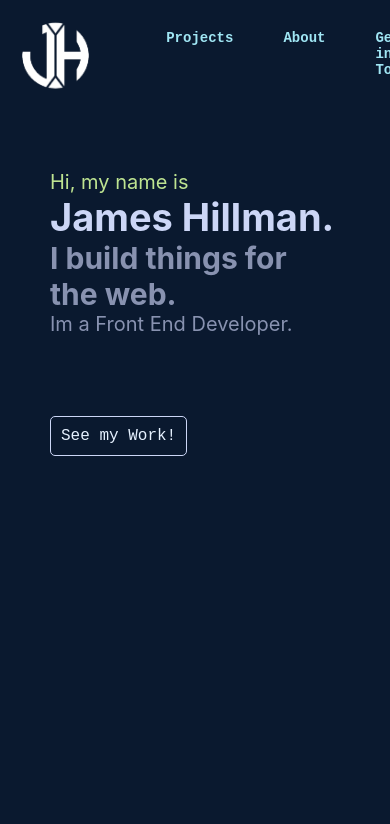
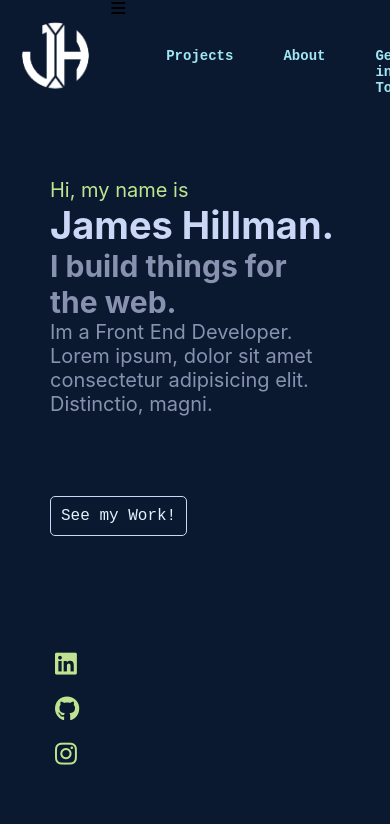
Before and after one commit to James-Hillman/Portfolio, a plain HTML site: page index.html in a window 390 px wide. Shown: the top 824 px of the page. Drawn offline with Linux system fonts and the light colour scheme.

Commit message:
updated CSS and added social links to head section

```diff
--- a/index.html
+++ b/index.html
@@ -11,6 +11,7 @@
       href="https://fonts.googleapis.com/css2?family=Rokkitt:wght@100;200;300;400;500;600;700;800;900&display=swap"
       rel="stylesheet"
     />
+    <link rel="stylesheet" href="https://cdnjs.cloudflare.com/ajax/libs/font-awesome/6.1.2/css/all.min.css" integrity="sha512-1sCRPdkRXhBV2PBLUdRb4tMg1w2YPf37qatUFeS7zlBy7jJI8Lf4VHwWfZZfpXtYSLy85pkm9GaYVYMfw5BC1A==" crossorigin="anonymous" referrerpolicy="no-referrer" />
     <title>James Hillman</title>
   </head>
 
@@ -19,6 +20,7 @@
     <div class="header">
       <img src="./images/JH.png" alt="logo" class="logo" />
       <nav class="nav-menu">
+        <i class="fa-solid fa-bars" id="burger"></i>
         <ul>
             <a href=""><li>Projects</li></a>
             <a href=""><li>About</li></a>
@@ -32,7 +34,7 @@
           <p>Hi, my name is</p>
           <h1>James Hillman.</h1>
             <h2>I build things for the web.</h2>
-            <p class="sub-text">Im a Front End Developer.</p>
+            <p class="sub-text">Im a Front End Developer. <br>Lorem ipsum, dolor sit amet consectetur adipisicing elit. Distinctio, magni.</p>
         </div>
         <div class="portfolio-text">
             <a href="#">
@@ -42,6 +44,11 @@
     </div>
     </section>
 
+    <div class="socials">
+        <a href=""><i class="fa-brands fa-linkedin"></i></a>
+        <a href=""><i class="fa-brands fa-github"></i></a>
+        <a href=""><i class="fa-brands fa-instagram"></i></a>
+    </div>
 
 
 
--- a/styles.css
+++ b/styles.css
@@ -53,8 +53,27 @@
   text-decoration: none;
 }
 .nav-menu a:hover {
-  color: var(--light-green);
+  color: var(--white);
 }
+.nav-menu ul li::after { /*this selector adds the green line under the links ready for transition*/
+    content: '';/*this makes the line 0 wide until we add transition*/
+    width: 0%;
+    height: 1.5px;
+    background: var(--light-green);
+    display: block;
+    margin: auto;
+    transition: 0.7s;
+  }
+  .nav-menu ul li:hover::after { /*makes the green line transition below links*/
+    width: 100%;
+  }
+
+  @media (min-width:600px){
+    #burger {
+        display: none;
+    }
+  }
+
 
 /*-----------------------------------MAIN TEXT -------------------------------------*/
 section {
@@ -120,3 +139,19 @@ section .sub-text {
 
 }
 /*------------------------------------ SOCIALS------------------------------*/
+.socials {
+    display: flex;
+    flex-direction: column;
+    padding: 40px 90px;
+    margin-top: 10px;
+}
+.socials i {
+    font-size: 25px;
+    color:var(--light-green);
+    padding: 10px;
+}
+@media (max-width:900px){
+    .socials{
+        padding: 45px;
+    }
+}
```
